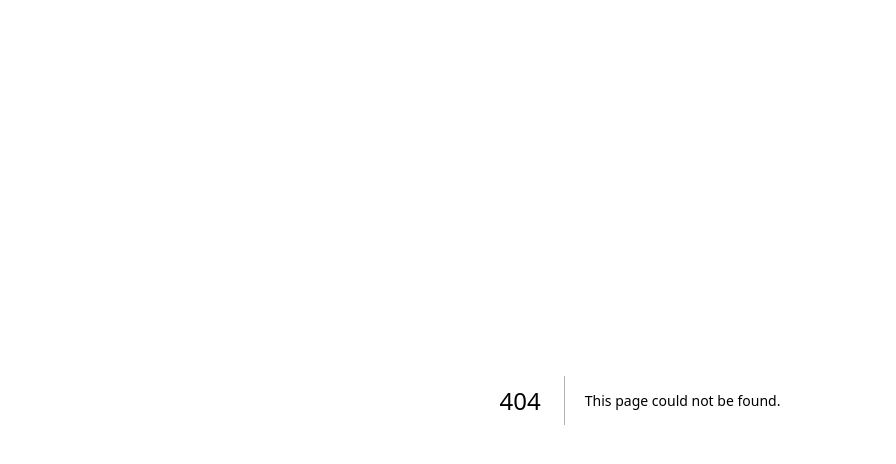
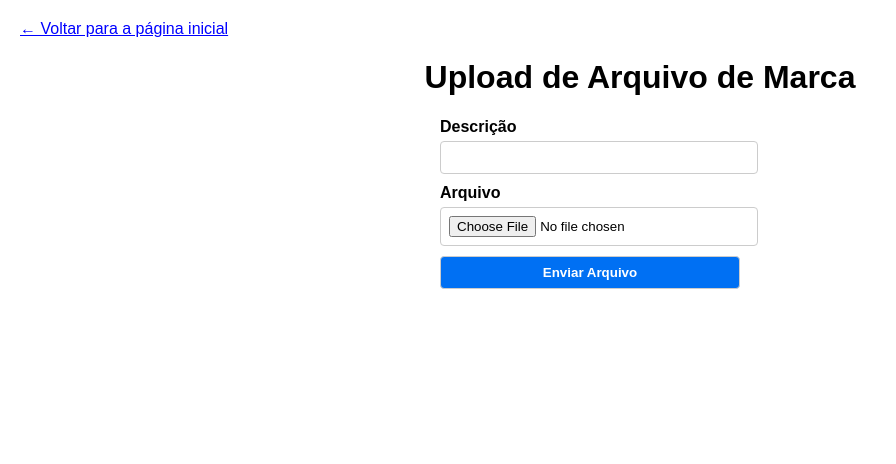
Before and after one commit to rannicamp/teste-netlify, a Next.js app: page /upload in a window 1280 px wide. Before the commit this address had no page. Shown: the top 464 px of the page, without its empty margins (0-896 px from the left). Built offline with nearby package versions, Linux system fonts and the light colour scheme; no server answers.

Commit message:
Adiciona funcionalidade de upload de arquivos

```diff
--- /dev/null
+++ b/app/upload/page.js
@@ -0,0 +1,91 @@
+"use client";
+
+import { useState } from 'react';
+import Link from 'next/link';
+import { createClient } from '../../utils/supabase/client';
+
+export default function UploadPage() {
+  const supabase = createClient();
+
+  const [file, setFile] = useState(null);
+  const [description, setDescription] = useState('');
+  const [message, setMessage] = useState('');
+
+  // Função que lida com a seleção do arquivo
+  const handleFileChange = (event) => {
+    if (event.target.files && event.target.files.length > 0) {
+      setFile(event.target.files[0]);
+    }
+  };
+
+  // Função chamada quando o formulário é enviado
+  const handleSubmit = async (event) => {
+    event.preventDefault(); // Impede o recarregamento da página
+
+    if (!file) {
+      setMessage('Por favor, selecione um arquivo para enviar.');
+      return;
+    }
+
+    setMessage('Enviando arquivo...');
+
+    // 1. Envia o arquivo para o Supabase Storage
+    const { data: fileData, error: fileError } = await supabase.storage
+      .from('marca') // Nome do seu bucket
+      .upload(`public/${file.name}`, file, {
+        cacheControl: '3600',
+        upsert: false, // Não substitui o arquivo se já existir
+      });
+
+    if (fileError) {
+      setMessage(`Erro no upload do arquivo: ${fileError.message}`);
+      console.error(fileError);
+      return;
+    }
+
+    // 2. Se o upload do arquivo deu certo, salva a descrição no banco de dados
+    const { error: dbError } = await supabase
+      .from('marcas_uploads') // Nome da nossa tabela de rastreamento
+      .insert([
+        {
+          descricao: description,
+          caminho_arquivo: fileData.path, // Salva o caminho do arquivo retornado pelo Storage
+        },
+      ]);
+
+    if (dbError) {
+        setMessage(`Arquivo enviado, mas erro ao salvar descrição: ${dbError.message}`);
+        console.error(dbError);
+    } else {
+        setMessage('Upload e cadastro realizados com sucesso!');
+        setFile(null);
+        setDescription('');
+        // Limpa o input de arquivo
+        document.getElementById('file-input').value = "";
+    }
+  };
+
+  const inputStyle = { display: 'block', width: '300px', padding: '8px', marginBottom: '10px', border: '1px solid #ccc', borderRadius: '4px' };
+  const labelStyle = { display: 'block', marginBottom: '5px', fontWeight: 'bold' };
+
+  return (
+    <main style={{ fontFamily: 'sans-serif', padding: '20px' }}>
+      <Link href="/" style={{ color: 'blue' }}>&larr; Voltar para a página inicial</Link>
+      <h1 style={{ textAlign: 'center' }}>Upload de Arquivo de Marca</h1>
+      <form onSubmit={handleSubmit} style={{ maxWidth: '400px', margin: '0 auto' }}>
+
+        <label htmlFor="description" style={labelStyle}>Descrição</label>
+        <input id="description" type="text" value={description} onChange={(e) => setDescription(e.target.value)} required style={inputStyle} />
+
+        <label htmlFor="file-input" style={labelStyle}>Arquivo</label>
+        <input id="file-input" type="file" onChange={handleFileChange} accept="image/*" style={inputStyle} />
+
+        <button type="submit" style={{ ...inputStyle, backgroundColor: '#0070f3', color: 'white', fontWeight: 'bold', cursor: 'pointer' }}>
+          Enviar Arquivo
+        </button>
+
+        {message && <p style={{ marginTop: '15px', textAlign: 'center', fontWeight: 'bold' }}>{message}</p>}
+      </form>
+    </main>
+  );
+}
```
Also changed, not shown: app/page.js (+9 -0 lines).
